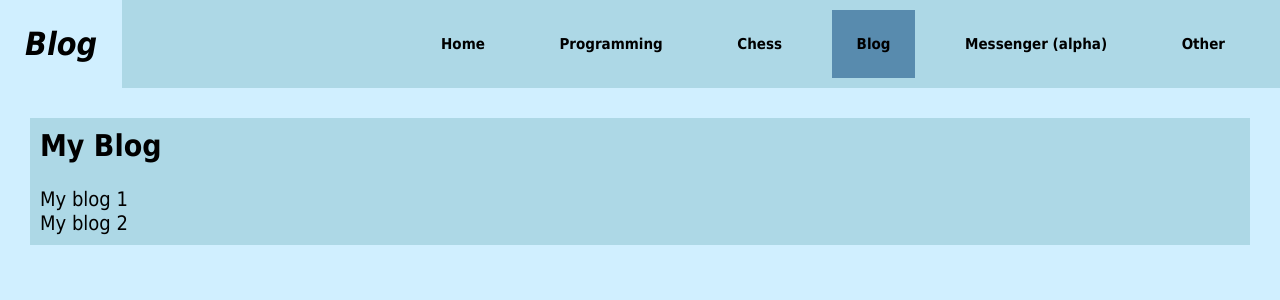
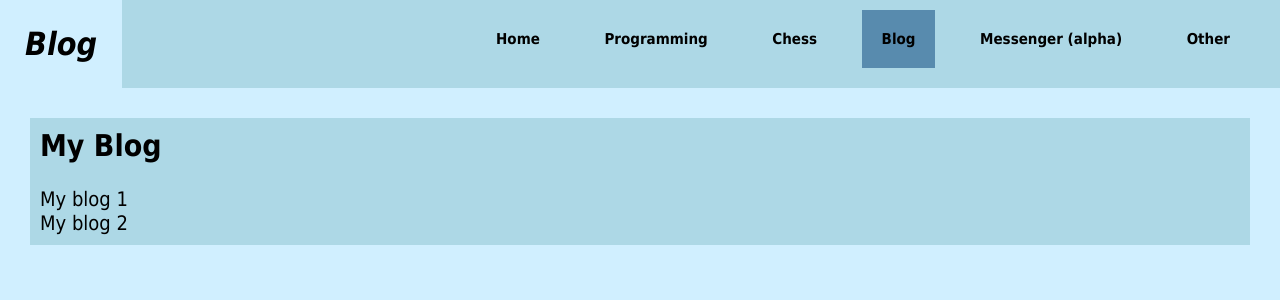
Before and after one commit to scopreon/scopreon.ddns.net, a PHP site: page /blog.php in a window 1280 px wide. Shown: the top 300 px of the page. Run offline with PHP 8.4, Linux system fonts and the light colour scheme.

Commit message:
box size

```diff
--- a/styles/style.css
+++ b/styles/style.css
@@ -78,7 +78,7 @@ nav ul li {
   display: inline-block;
   font-size: 15px;
   margin: 10px;
-  padding:25px;
+  padding:20px;
   position: relative;
   border: 2px;
   transition: background 0.5s;
```
